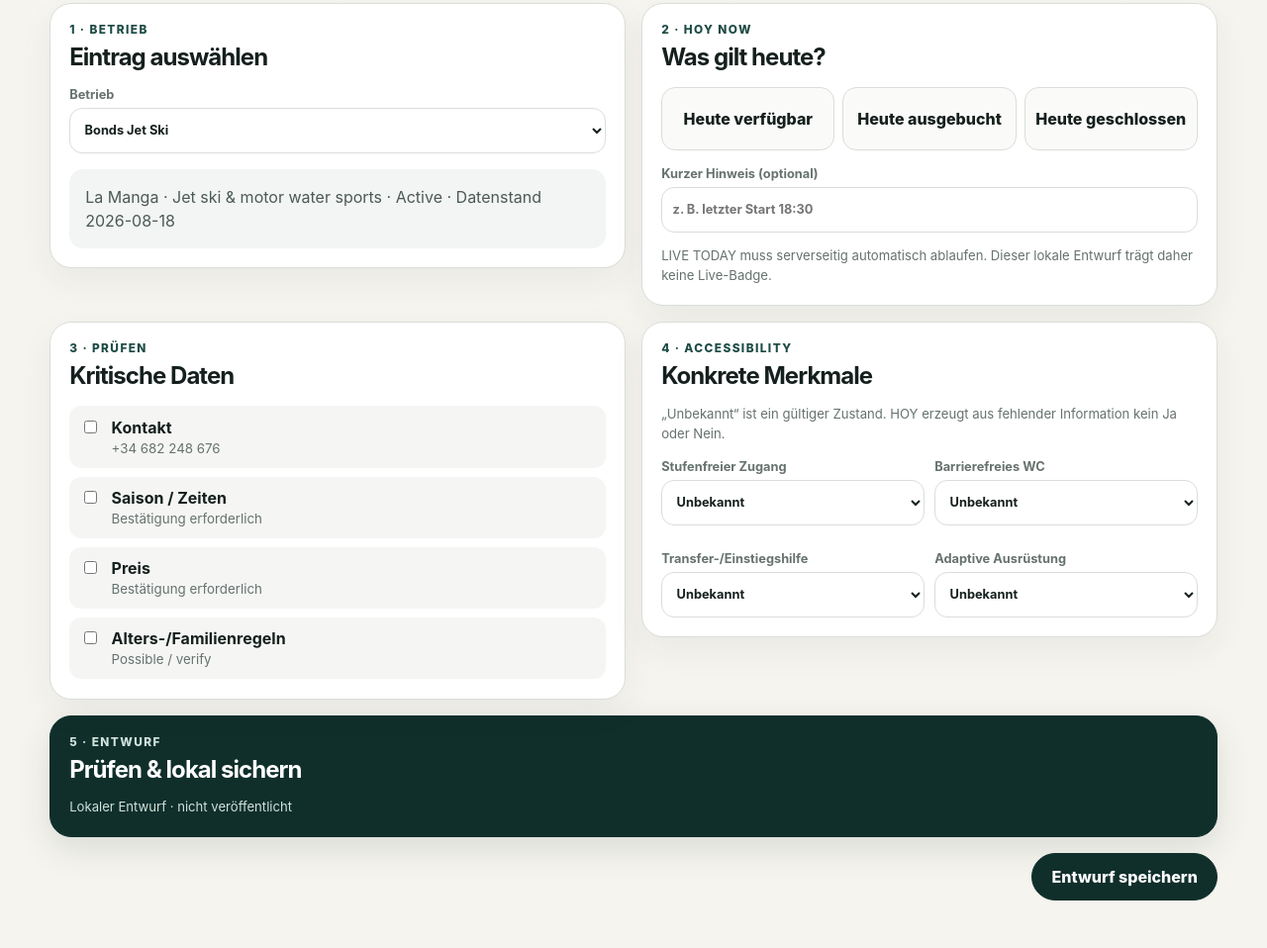
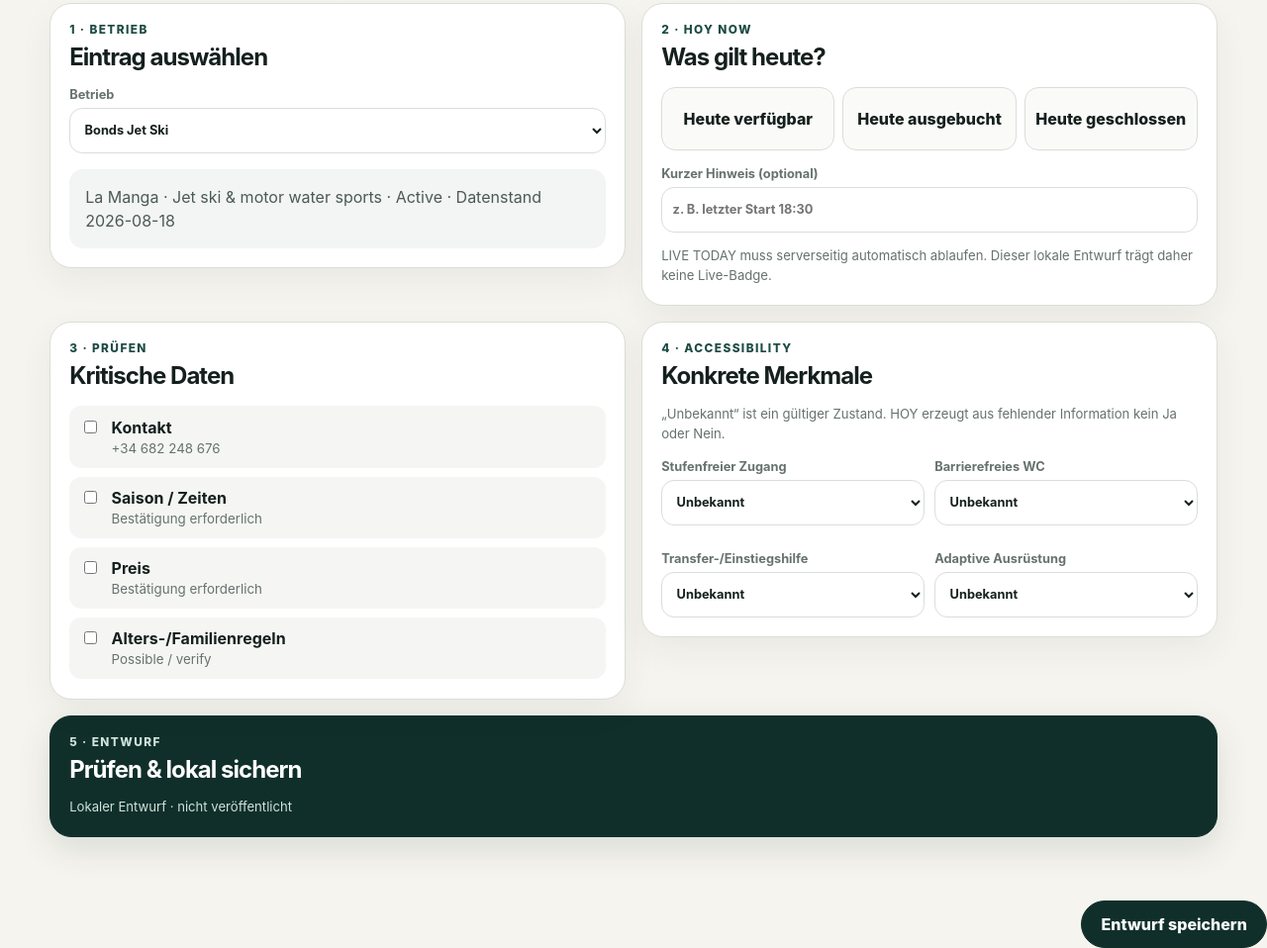
Before and after one commit to hapo3005/hoy-lifestyle, a website with bundled scripts: page operator.html in a window 1280 px wide. Shown: the part 510-1468 px from the top of the page at 99% size. Built offline with nearby package versions, Linux system fonts and the light colour scheme.

Commit message:
Dock operator save CTA outside scrolling main content

```diff
--- a/operator.html
+++ b/operator.html
@@ -6,4 +6,4 @@
 <article class="operator-card today-card"><p class="eyebrow">2 · HOY NOW</p><h2>Was gilt heute?</h2><div class="today-actions" role="group" aria-label="Heutigen Status wählen"><button type="button" data-today="available">Heute verfügbar</button><button type="button" data-today="full">Heute ausgebucht</button><button type="button" data-today="closed">Heute geschlossen</button></div><label class="field"><span>Kurzer Hinweis (optional)</span><input data-today-note maxlength="120" placeholder="z. B. letzter Start 18:30"></label><p class="contract-note">LIVE TODAY muss serverseitig automatisch ablaufen. Dieser lokale Entwurf trägt daher keine Live-Badge.</p></article>
 <article class="operator-card"><p class="eyebrow">3 · Prüfen</p><h2>Kritische Daten</h2><div class="confirm-list" data-confirm-list></div></article>
 <article class="operator-card"><p class="eyebrow">4 · Accessibility</p><h2>Konkrete Merkmale</h2><p class="contract-note">„Unbekannt“ ist ein gültiger Zustand. HOY erzeugt aus fehlender Information kein Ja oder Nein.</p><div class="access-grid"><label><span>Stufenfreier Zugang</span><select data-access="step_free"><option value="unknown">Unbekannt</option><option value="yes">Ja</option><option value="no">Nein</option></select></label><label><span>Barrierefreies WC</span><select data-access="toilet"><option value="unknown">Unbekannt</option><option value="yes">Ja</option><option value="no">Nein</option></select></label><label><span>Transfer-/Einstiegshilfe</span><select data-access="transfer_help"><option value="unknown">Unbekannt</option><option value="yes">Ja</option><option value="no">Nein</option></select></label><label><span>Adaptive Ausrüstung</span><select data-access="adaptive_equipment"><option value="unknown">Unbekannt</option><option value="yes">Ja</option><option value="no">Nein</option></select></label></div></article></section>
-<section class="operator-submit-info" aria-label="Entwurf"><p class="eyebrow">5 · Entwurf</p><h2>Prüfen & lokal sichern</h2><p class="contract-note" data-draft-state>Lokaler Entwurf · nicht veröffentlicht</p></section><button class="operator-save-button" type="button" data-save>Entwurf speichern</button></main><script type="module" src="./operator.js"></script></body></html>
+<section class="operator-submit-info" aria-label="Entwurf"><p class="eyebrow">5 · Entwurf</p><h2>Prüfen & lokal sichern</h2><p class="contract-note" data-draft-state>Lokaler Entwurf · nicht veröffentlicht</p></section></main><button class="operator-save-button" type="button" data-save>Entwurf speichern</button><script type="module" src="./operator.js"></script></body></html>
```
